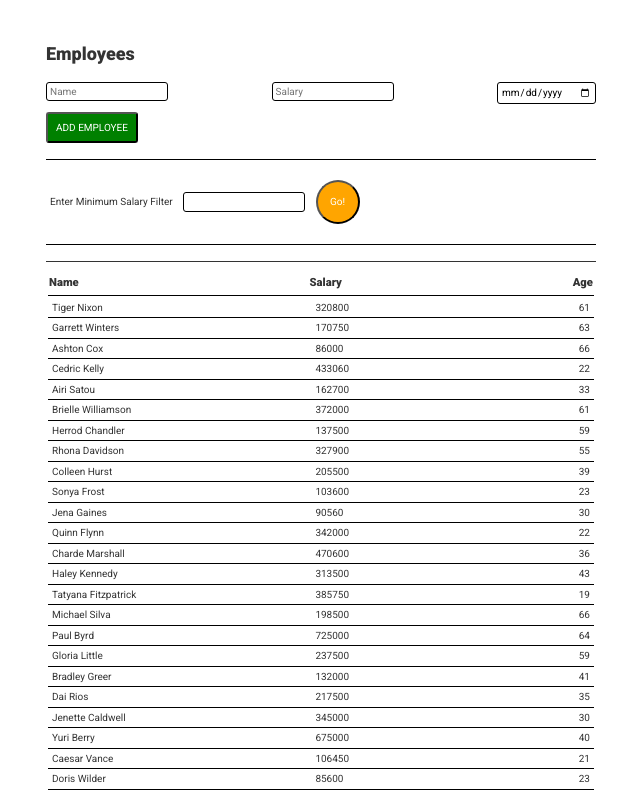
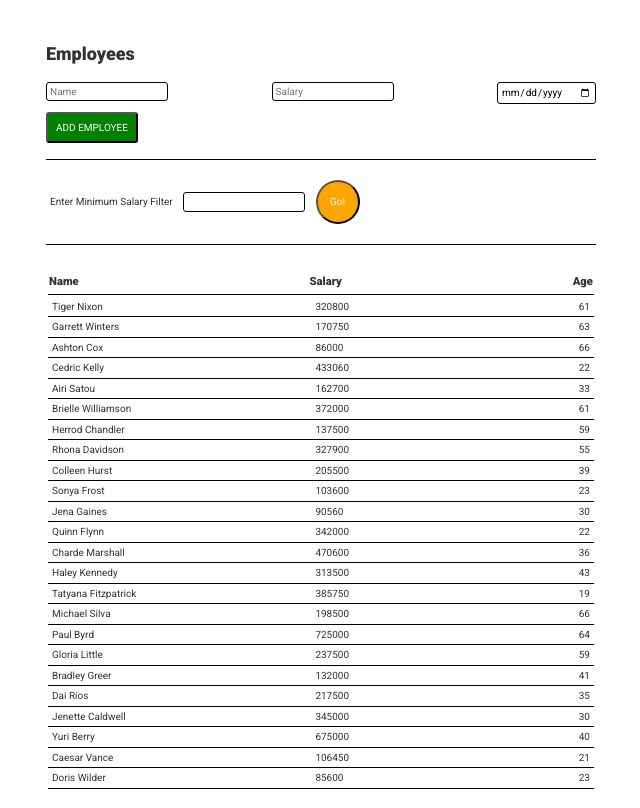
Before and after one commit to Serenarh/finalExamUncorrected, a website with bundled scripts: page index.html in a window 1280 px wide. Shown: the whole page, without its empty margins (319-959 px from the left). Built offline with nearby package versions, Linux system fonts and the light colour scheme.

Commit message:
:fire: Remove duplicate border

```diff
--- a/style.css
+++ b/style.css
@@ -54,7 +54,6 @@ button {
 }
 
 table {
-  border-top: solid thin #333;
   margin: 0.5rem 0;
   padding: 0.5rem 0;
   width: 550px;
```
